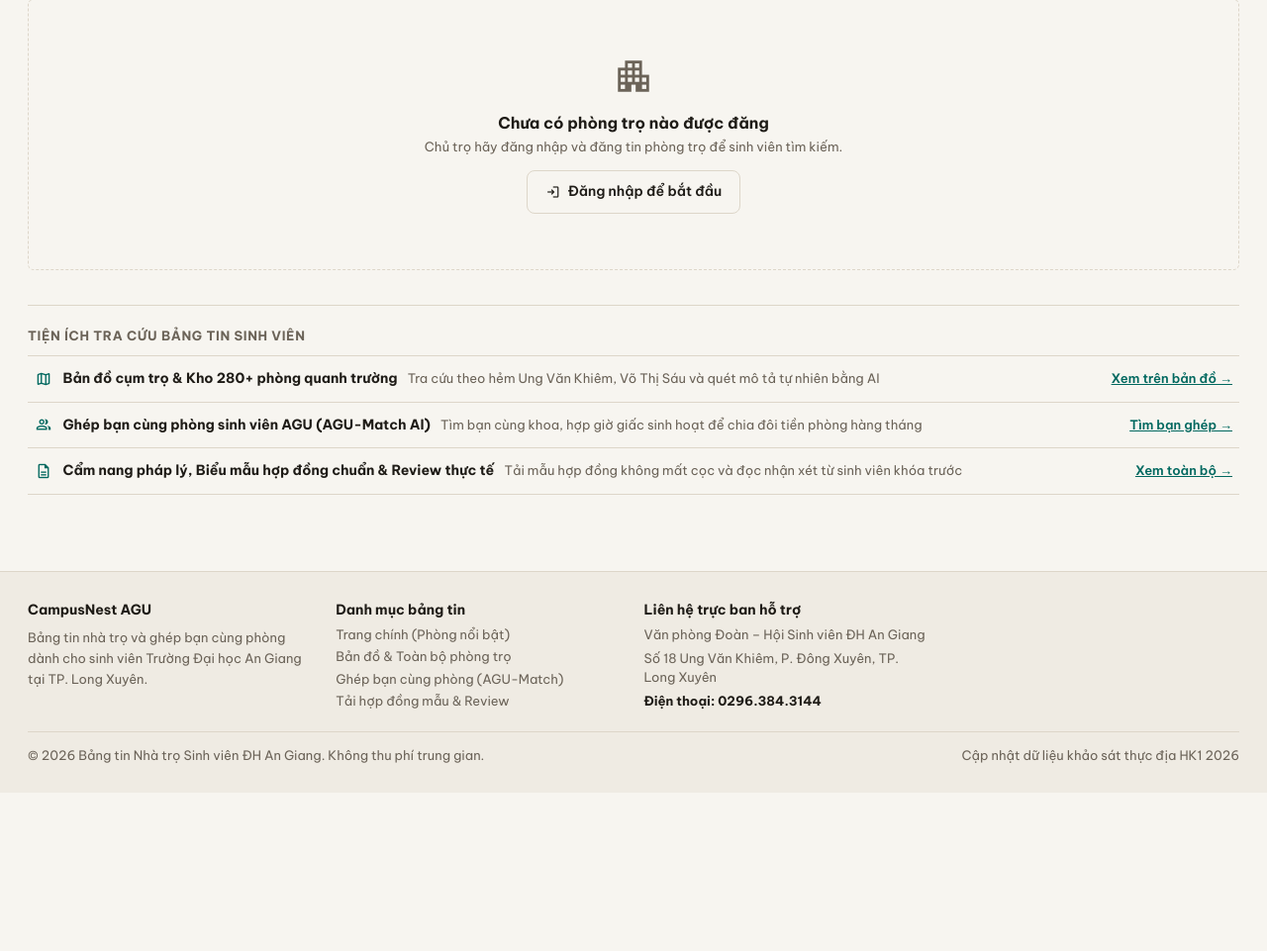
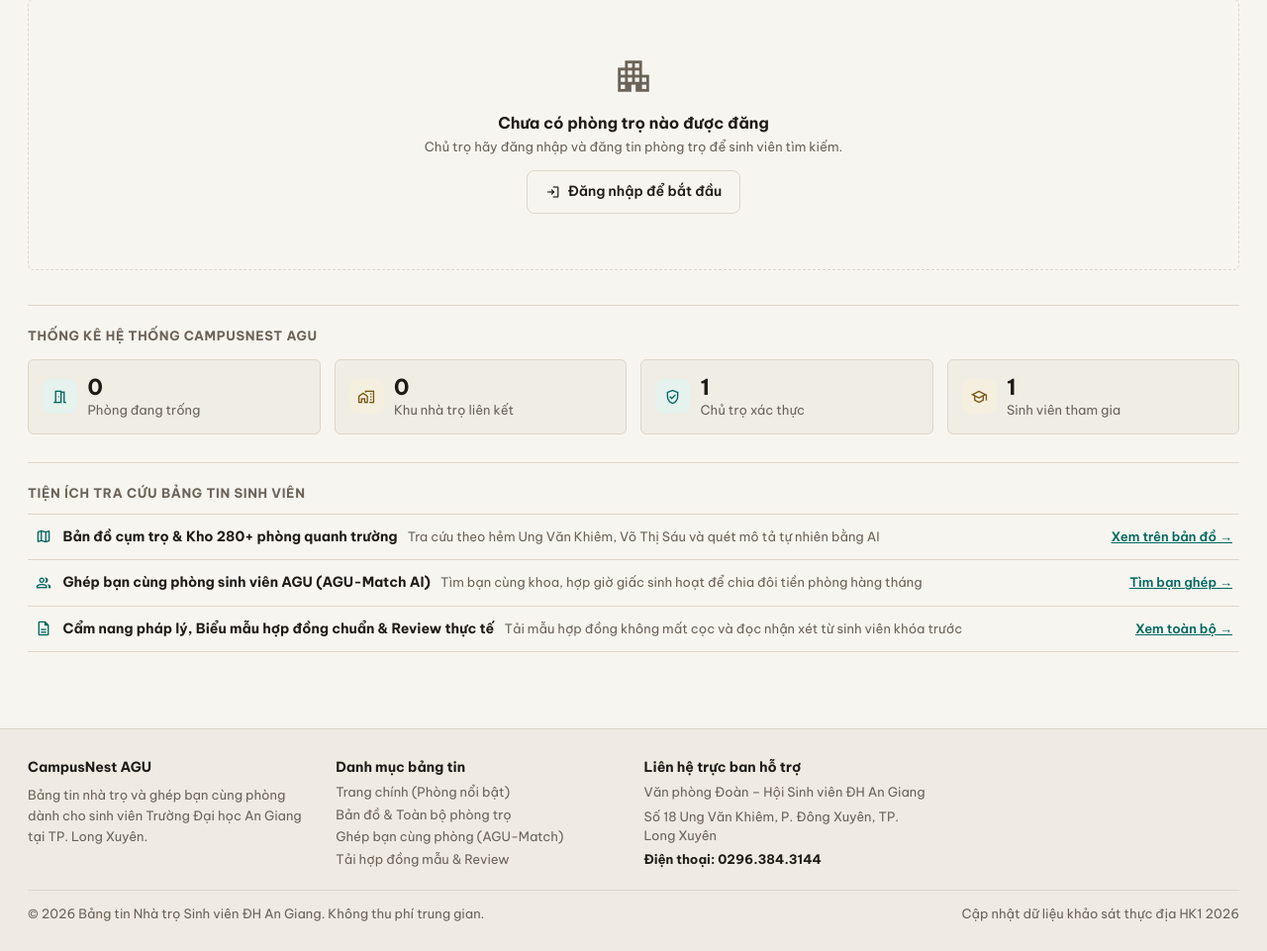
Before and after one commit to DTH235784-TranAnhTien/DoAn_TimNhaTroSV_QLDAPM, a PHP site: page /DoAn_TimNhaTroSV_QLDAPM/ in a window 1280 px wide. Shown: the part 615-1576 px from the top of the page at 99% size. Before the commit the page ends 1416 px from the top, so only its background shows below. Run offline with PHP 8.4, Linux system fonts and the light colour scheme; data comes from the database, SQL or seed files in the repository; data that the repository does not hold is empty; some libraries are stand-ins or nearby versions.

Commit message:
feat(home): them section thong ke tong quan va sua link loc nhanh

```diff
--- a/index.php
+++ b/index.php
@@ -63,10 +63,10 @@ include_once __DIR__ . '/dungchung/header.php';
 
       <div class="flex flex-wrap items-center gap-2 mt-3 pt-3 border-t border-border-warm text-xs">
         <span class="text-text-sub font-medium">Lọc nhanh:</span>
-        <a href="/DoAn_TimNhaTroSV_QLDAPM/danhsach.php" class="px-2.5 py-1 rounded-card bg-bg-main border border-border-warm text-text-main card-hover transition-all duration-200 active:scale-[0.98]">Cách cổng trường &lt; 500m</a>
-        <a href="/DoAn_TimNhaTroSV_QLDAPM/danhsach.php" class="px-2.5 py-1 rounded-card bg-bg-main border border-border-warm text-text-main card-hover transition-all duration-200 active:scale-[0.98]">Giờ giấc tự do 24/7</a>
-        <a href="/DoAn_TimNhaTroSV_QLDAPM/danhsach.php" class="px-2.5 py-1 rounded-card bg-bg-main border border-border-warm text-text-main card-hover transition-all duration-200 active:scale-[0.98]">Có máy lạnh</a>
-        <a href="/DoAn_TimNhaTroSV_QLDAPM/danhsach.php" class="px-2.5 py-1 rounded-card bg-bg-main border border-border-warm text-text-main card-hover transition-all duration-200 active:scale-[0.98]">Khu trọ nữ riêng</a>
+        <a href="/DoAn_TimNhaTroSV_QLDAPM/danhsach.php?tag=gan-truong" class="px-2.5 py-1 rounded-card bg-bg-main border border-border-warm text-text-main card-hover transition-all duration-200 active:scale-[0.98]">Cách cổng trường &lt; 500m</a>
+        <a href="/DoAn_TimNhaTroSV_QLDAPM/danhsach.php?tag=tu-do" class="px-2.5 py-1 rounded-card bg-bg-main border border-border-warm text-text-main card-hover transition-all duration-200 active:scale-[0.98]">Giờ giấc tự do 24/7</a>
+        <a href="/DoAn_TimNhaTroSV_QLDAPM/danhsach.php?tag=may-lanh" class="px-2.5 py-1 rounded-card bg-bg-main border border-border-warm text-text-main card-hover transition-all duration-200 active:scale-[0.98]">Có máy lạnh</a>
+        <a href="/DoAn_TimNhaTroSV_QLDAPM/danhsach.php?tag=nu-rieng" class="px-2.5 py-1 rounded-card bg-bg-main border border-border-warm text-text-main card-hover transition-all duration-200 active:scale-[0.98]">Khu trọ nữ riêng</a>
         <a href="/DoAn_TimNhaTroSV_QLDAPM/ghepban.php" class="ml-auto text-accent font-semibold underline">Tìm bạn ở ghép bằng AI →</a>
       </div>
     </form>
@@ -100,9 +100,18 @@ include_once __DIR__ . '/dungchung/header.php';
     $resPhong  = $conn->query($sqlPhong);
     $dsPhong   = $resPhong ? $resPhong->fetch_all(MYSQLI_ASSOC) : [];
 
-    /* KPI tổng phòng đã duyệt */
+    /* KPI thống kê tổng quan hệ thống (Thành viên 4) */
     $kpiRow = $conn->query("SELECT COUNT(*) AS tong FROM PhongTro WHERE TrangThaiDuyet='DaDuyet' AND TrangThai='ConPhong'");
     $tongPhong = $kpiRow ? (int)$kpiRow->fetch_assoc()['tong'] : 0;
+
+    $kpiNhaTro = $conn->query("SELECT COUNT(*) AS tong FROM NhaTro");
+    $tongNhaTro = $kpiNhaTro ? (int)$kpiNhaTro->fetch_assoc()['tong'] : 0;
+
+    $kpiChuTro = $conn->query("SELECT COUNT(*) AS tong FROM NguoiDung WHERE VaiTro = 'ChuTro'");
+    $tongChuTro = $kpiChuTro ? (int)$kpiChuTro->fetch_assoc()['tong'] : 0;
+
+    $kpiSinhVien = $conn->query("SELECT COUNT(*) AS tong FROM NguoiDung WHERE VaiTro = 'SinhVien'");
+    $tongSinhVien = $kpiSinhVien ? (int)$kpiSinhVien->fetch_assoc()['tong'] : 0;
     ?>
 
     <div class="flex flex-col sm:flex-row sm:items-end justify-between gap-2 mb-5">
@@ -215,7 +224,52 @@ include_once __DIR__ . '/dungchung/header.php';
     <?php endif; ?>
     <?php endif; ?>
 
+    <!-- Section Thống kê tổng quan hệ thống (Thành viên 4) -->
     <div class="mt-10 pt-6 border-t border-border-warm">
+      <div class="mb-4">
+        <h3 class="text-xs font-bold uppercase tracking-wider text-text-sub">Thống kê hệ thống CampusNest AGU</h3>
+      </div>
+      <div class="grid grid-cols-2 lg:grid-cols-4 gap-3 sm:gap-4">
+        <div class="bg-bg-sub/80 border border-border-warm rounded-card p-4 flex items-center gap-3">
+          <div class="w-10 h-10 rounded-btn bg-status-green-bg text-accent flex items-center justify-center shrink-0">
+            <span class="material-symbols-outlined">meeting_room</span>
+          </div>
+          <div>
+            <p class="text-xl font-bold text-text-main tnum leading-tight"><?= $tongPhong ?></p>
+            <p class="text-xs text-text-sub">Phòng đang trống</p>
+          </div>
+        </div>
+        <div class="bg-bg-sub/80 border border-border-warm rounded-card p-4 flex items-center gap-3">
+          <div class="w-10 h-10 rounded-btn bg-status-amber-bg text-status-amber-text flex items-center justify-center shrink-0">
+            <span class="material-symbols-outlined">home_work</span>
+          </div>
+          <div>
+            <p class="text-xl font-bold text-text-main tnum leading-tight"><?= $tongNhaTro ?></p>
+            <p class="text-xs text-text-sub">Khu nhà trọ liên kết</p>
+          </div>
+        </div>
+        <div class="bg-bg-sub/80 border border-border-warm rounded-card p-4 flex items-center gap-3">
+          <div class="w-10 h-10 rounded-btn bg-status-green-bg text-accent flex items-center justify-center shrink-0">
+            <span class="material-symbols-outlined">verified_user</span>
+          </div>
+          <div>
+            <p class="text-xl font-bold text-text-main tnum leading-tight"><?= $tongChuTro ?></p>
+            <p class="text-xs text-text-sub">Chủ trọ xác thực</p>
+          </div>
+        </div>
+        <div class="bg-bg-sub/80 border border-border-warm rounded-card p-4 flex items-center gap-3">
+          <div class="w-10 h-10 rounded-btn bg-status-amber-bg text-status-amber-text flex items-center justify-center shrink-0">
+            <span class="material-symbols-outlined">school</span>
+          </div>
+          <div>
+            <p class="text-xl font-bold text-text-main tnum leading-tight"><?= $tongSinhVien ?></p>
+            <p class="text-xs text-text-sub">Sinh viên tham gia</p>
+          </div>
+        </div>
+      </div>
+    </div>
+
+    <div class="mt-8 pt-6 border-t border-border-warm">
       <h3 class="text-xs font-bold uppercase tracking-wider text-text-sub mb-3">Tiện ích tra cứu bảng tin sinh viên</h3>
       <div class="divide-y divide-border-warm border-y border-border-warm">
         <a href="/DoAn_TimNhaTroSV_QLDAPM/danhsach.php" class="w-full py-3.5 px-2 flex items-center justify-between text-left hover:bg-bg-sub transition-all duration-200 active:scale-[0.98] block">
```
